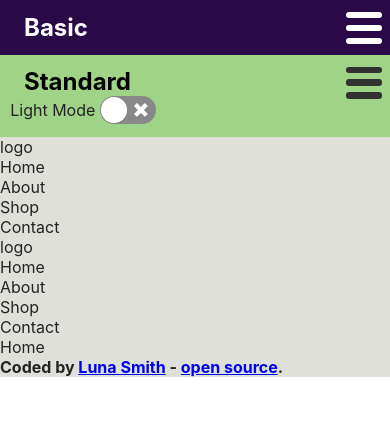
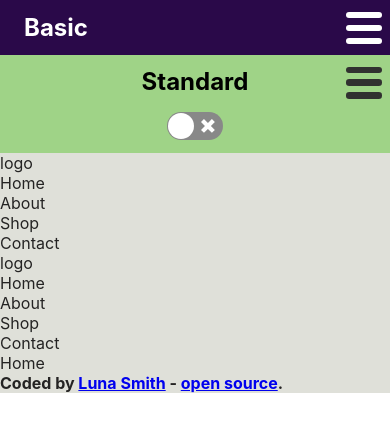
Before and after one commit to Lu-Smith/react_headers, a React (Create React App) app: page / in a window 390 px wide. Shown: the top 432 px of the page. Built offline with nearby package versions, Linux system fonts and the light colour scheme.

Commit message:
Updated styling of HeaderTwo

```diff
--- a/src/components/styles/HeaderTwo.css
+++ b/src/components/styles/HeaderTwo.css
@@ -90,14 +90,14 @@
     align-items: center;
 }
 
-@media (max-width: 480px) {
+@media (max-width: 760px) {
     .HeaderTwo .menu {
         display: flex;
     }
 
     .HeaderTwo {
         flex-direction: column;
-        align-items: start;
+        gap: 1rem;
     }
 
     .HeaderTwo ul {
@@ -119,4 +119,12 @@
     .HeaderTwo ul li a {
         margin: 0.2rem 0.5rem;
     }
+
+    .HeaderTwo .switch  label{
+        display: none;
+    }
+
+    .HeaderTwo .switch {
+        justify-content: center;
+    }
 }
```
